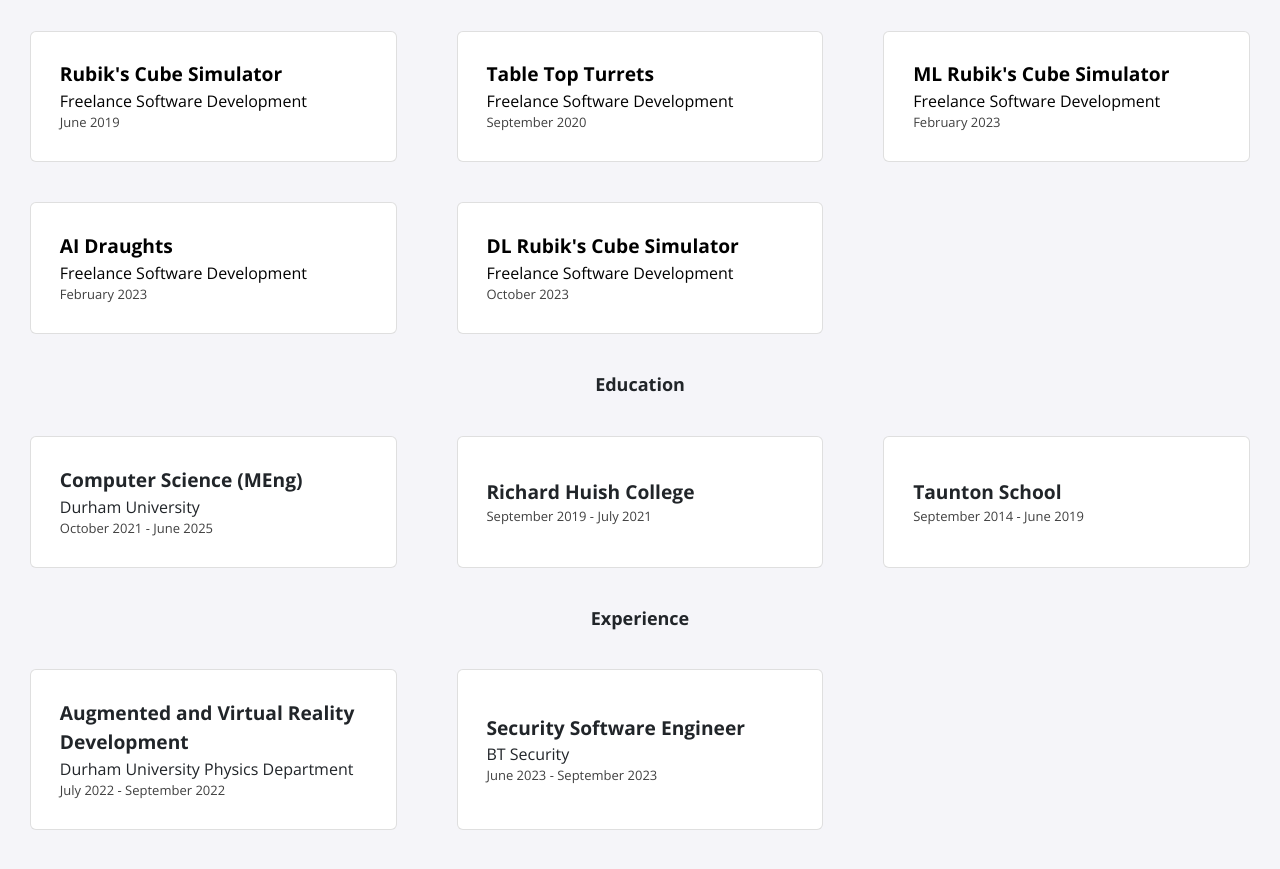
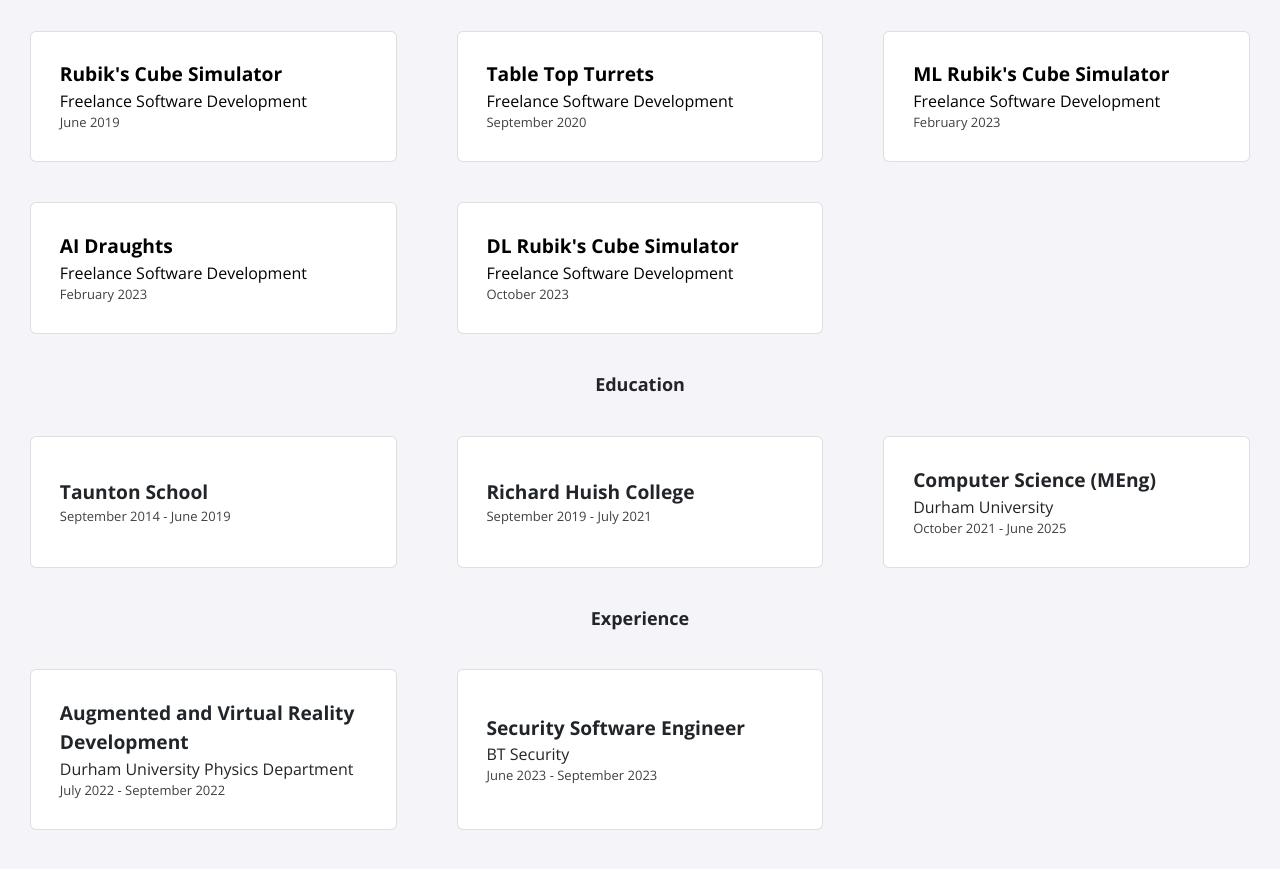
Before and after one commit to shatt-s/shatt-s.github.io, a Jekyll site: the page built from index.html, in a window 1280 px wide and 900 px high, scrolled down 581 px. Shown: the top 869 px of the window. Built offline with Jekyll 4.4.1, drawn with Linux system fonts in a browser that asks for light colours; nearby versions of some CDN libraries.

```diff
--- a/_data/education.yml
+++ b/_data/education.yml
@@ -1,10 +1,10 @@
+- course: Taunton School
+  dates: September 2014 - June 2019
+
+- course: Richard Huish College
+  dates: September 2019 - July 2021
+
 - course: Computer Science (MEng)
   institute: Durham University
   dates: October 2021 - June 2025
   logo: du.png
-
-- course: Richard Huish College
-  dates: September 2019 - July 2021
-
-- course: Taunton School
-  dates: September 2014 - June 2019
```
